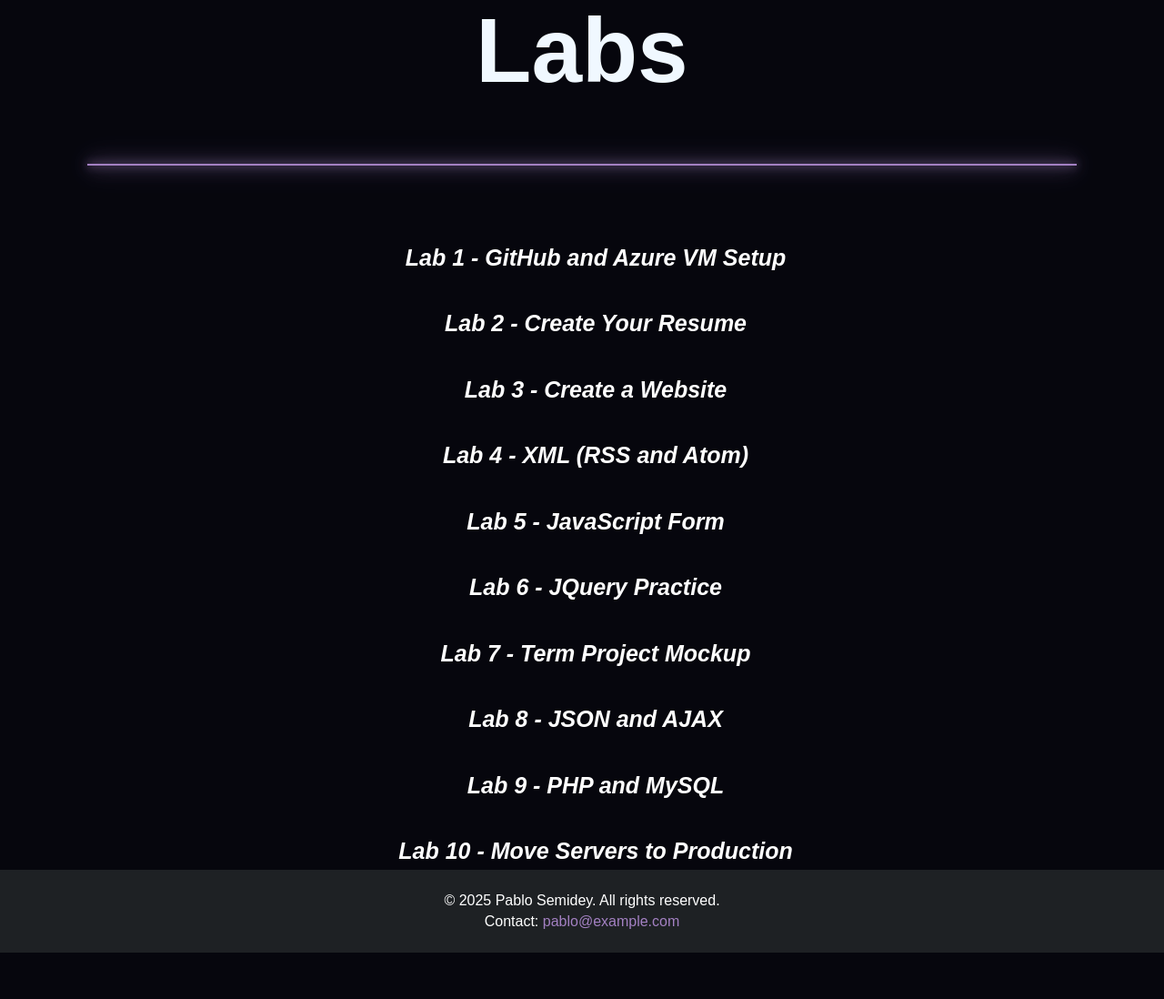
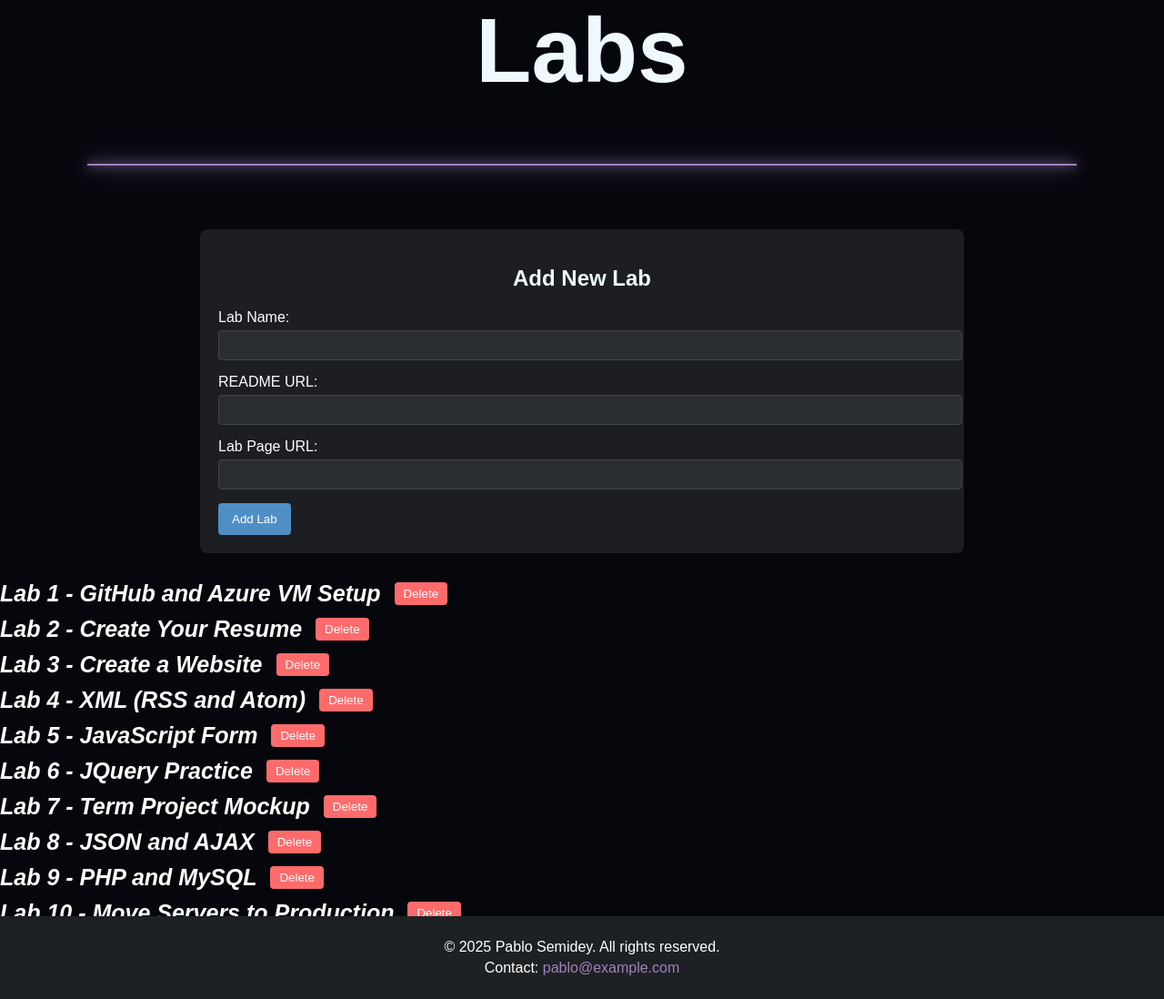
Before and after one commit to Semidey01/ITWS1100-semidp, a PHP site: page /quiz3/labs.php in a window 1280 px wide. Shown: the part 134-1232 px from the top of the page at 91% size. Before the commit the page ends 1181 px from the top, so only its background shows below. Run offline with PHP 8.4, Linux system fonts and the light colour scheme; a user stored in the database is signed in; data comes from the database, SQL or seed files in the repository.

Commit message:
Update labs.php

```diff
--- a/quiz3/labs.php
+++ b/quiz3/labs.php
@@ -6,14 +6,88 @@
         <link rel="stylesheet" href="../Lab3/css/labs.css">
         <link rel="stylesheet" href="resources/footer.css">
         <title>Pablo Semidey Website - Labs</title>
+        <style>
+            .admin-form {
+                background-color: rgba(30, 33, 36, 0.9);
+                padding: 20px;
+                border-radius: 8px;
+                margin-bottom: 30px;
+                max-width: 800px;
+                margin-left: auto;
+                margin-right: auto;
+            }
+            .admin-form h2 {
+                color: aliceblue;
+                text-align: center;
+                margin-bottom: 20px;
+            }
+            .admin-form label {
+                display: block;
+                color: white;
+                margin-bottom: 5px;
+            }
+            .admin-form input, .admin-form textarea {
+                width: 100%;
+                padding: 8px;
+                margin-bottom: 15px;
+                border-radius: 4px;
+                border: 1px solid #444;
+                background-color: #2a2e32;
+                color: white;
+            }
+            .admin-form button {
+                background-color: #4f8fc5;
+                color: white;
+                padding: 10px 15px;
+                border: none;
+                border-radius: 4px;
+                cursor: pointer;
+            }
+            .delete-btn {
+                background-color: #ff6b6b;
+                color: white;
+                padding: 5px 10px;
+                border: none;
+                border-radius: 4px;
+                cursor: pointer;
+                margin-left: 15px;
+            }
+            .delete-btn:hover {
+                background-color: #ff5252;
+            }
+        </style>
     </head>
     <body>
         <?php
-        // Include database connection and menu functions
+        session_start();
         include('conn.php');
         include('menu2.php');
 
-        // Display the navigation menu
+        // Handle form submission for adding labs
+        if ($_SERVER['REQUEST_METHOD'] == 'POST' && isset($_POST['add_lab'])) {
+            if (isset($_SESSION['user_role']) && $_SESSION['user_role'] === 'admin') {
+                $lab_name = $db->real_escape_string($_POST['lab_name']);
+                $lab_readme = $db->real_escape_string($_POST['lab_readme']);
+                $lab_page = $db->real_escape_string($_POST['lab_page']);
+
+                $query = "INSERT INTO myLabs (lab_name, lab_readme, lab_page) VALUES ('$lab_name', '$lab_readme', '$lab_page')";
+                $db->query($query);
+                header("Location: labs.php");
+                exit();
+            }
+        }
+
+        // Handle lab deletion
+        if (isset($_GET['delete'])) {
+            if (isset($_SESSION['user_role']) && $_SESSION['user_role'] === 'admin') {
+                $lab_id = (int)$_GET['delete'];
+                $query = "DELETE FROM myLabs WHERE lab_id = $lab_id";
+                $db->query($query);
+                header("Location: labs.php");
+                exit();
+            }
+        }
+
         echo buildMenu();
         ?>
 
@@ -21,44 +95,61 @@
             <h1>Labs</h1>
             <hr>
 
+            <?php if (isset($_SESSION['user_role']) && $_SESSION['user_role'] === 'admin'): ?>
+                <div class="admin-form">
+                    <h2>Add New Lab</h2>
+                    <form method="POST">
+                        <label for="lab_name">Lab Name:</label>
+                        <input type="text" id="lab_name" name="lab_name" required>
+
+                        <label for="lab_readme">README URL:</label>
+                        <input type="text" id="lab_readme" name="lab_readme" required>
+
+                        <label for="lab_page">Lab Page URL:</label>
+                        <input type="text" id="lab_page" name="lab_page" required>
+
+                        <button type="submit" name="add_lab">Add Lab</button>
+                    </form>
+                </div>
+            <?php endif; ?>
+
             <div class="list">
                 <?php
-                // Query to get all labs from database
                 $query = "SELECT * FROM myLabs ORDER BY lab_id";
                 $result = $db->query($query);
 
                 if ($result->num_rows > 0) {
                     while($row = $result->fetch_assoc()) {
                         echo '<div class="dropdown">';
-                        echo '<h1>' . htmlspecialchars($row['lab_name']) . '</h1>';
+                        echo '<div style="display: flex; align-items: center;">';
+                        echo '<h1 style="margin: 0;">' . htmlspecialchars($row['lab_name']) . '</h1>';
+
+                        if (isset($_SESSION['user_role']) && $_SESSION['user_role'] === 'admin') {
+                            echo '<button class="delete-btn" onclick="if(confirm(\'Are you sure?\')) window.location.href=\'labs.php?delete=' . $row['lab_id'] . '\'">Delete</button>';
+                        }
+
+                        echo '</div>';
 
                         echo '<div class="dropdown-content">';
-                        // Readme button
                         if (!empty($row['lab_readme'])) {
                             echo '<a href="' . htmlspecialchars($row['lab_readme']) . '" class="button" target="_blank">README</a>';
                         }
-
-                        // Lab page button
                         if (!empty($row['lab_page'])) {
                             echo '<a href="' . htmlspecialchars($row['lab_page']) . '" class="button" target="_blank">View Lab</a>';
                         }
-
-                        echo '</div>'; // close dropdown-content
-                        echo '</div>'; // close dropdown
+                        echo '</div>';
+                        echo '</div>';
                     }
                 } else {
                     echo '<p style="color: white;">No labs found in database.</p>';
                 }
 
-                // Close database connection
                 $db->close();
                 ?>
             </div>
         </div>
 
-        <script src="https://code.jquery.com/jquery-3.7.1.min.js" integrity="sha256-/JqT3SQfawRcv/BIHPThkBvs0OEvtFFmqPF/lYI/Cxo=" crossorigin="anonymous"></script>
-        <script type="text/javascript" src="../../lab8/menu.js"></script>
-
+        <script src="https://code.jquery.com/jquery-3.7.1.min.js"></script>
         <?php include('footer.php'); ?>
     </body>
 </html>
```
